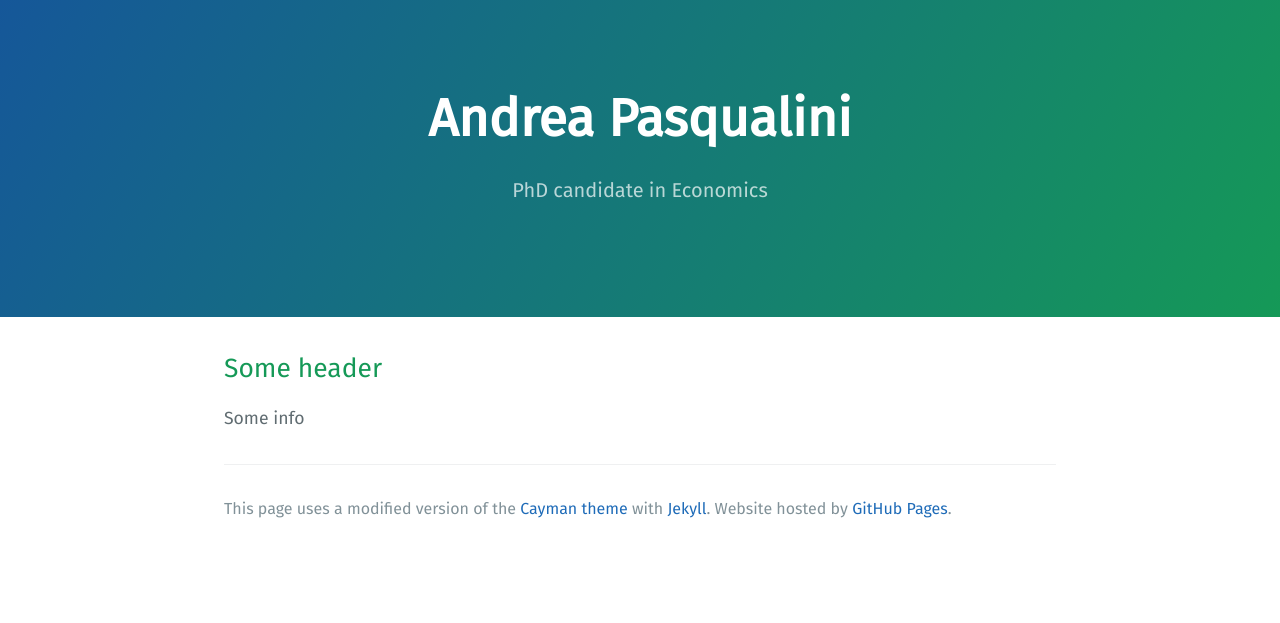
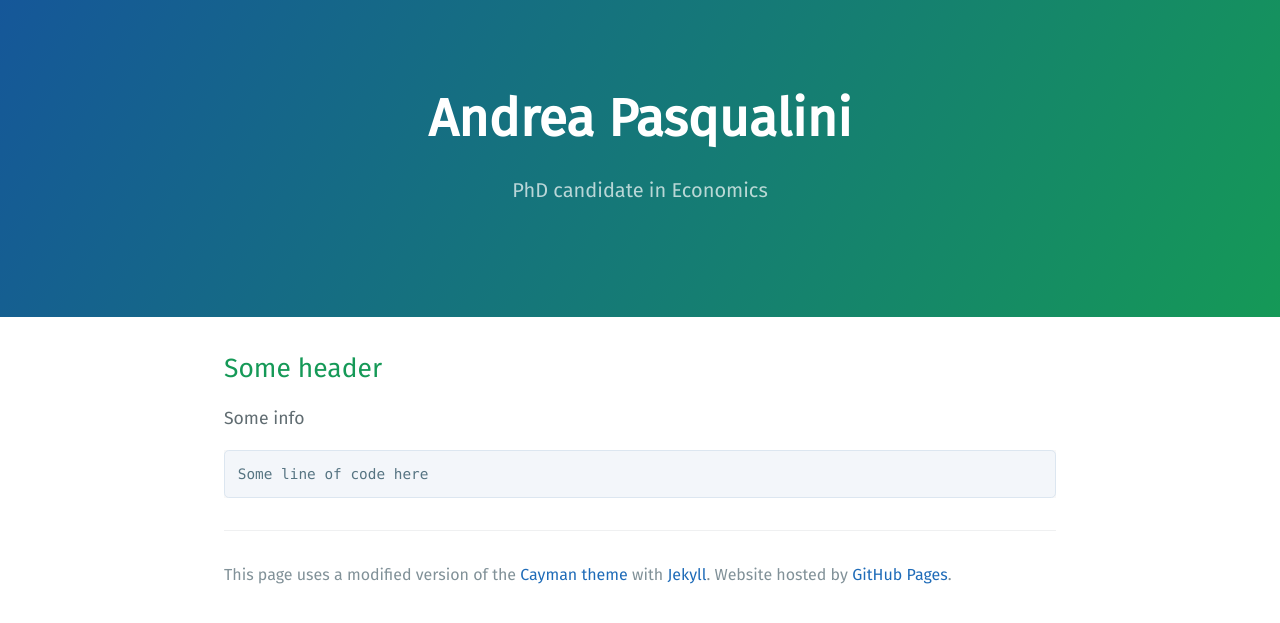
Before and after one commit to AndreaPasqualini/andreapasqualini.github.io, a Jekyll site: the page built from other.md, in a window 1280 px wide. Shown: the top 623 px of the page. Built offline with Jekyll 4.4.1, drawn with Linux system fonts in a browser that asks for light colours; our own code applies the rules of GitHub Pages for plain Markdown files.

Commit message:
Update other.md

````diff
--- a/other.md
+++ b/other.md
@@ -1,3 +1,7 @@
 ## Some header
 
 Some info
+
+```
+Some line of code here
+```
````
